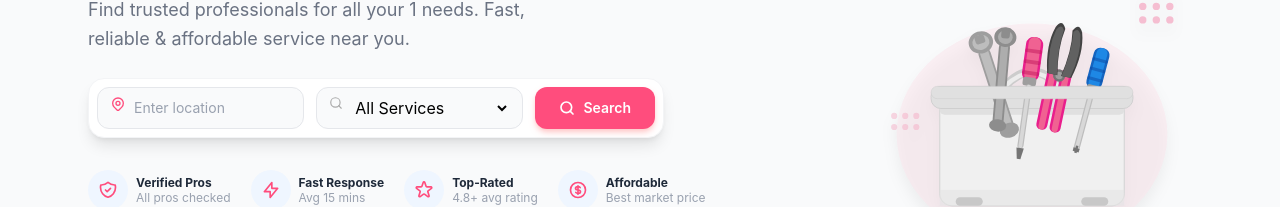
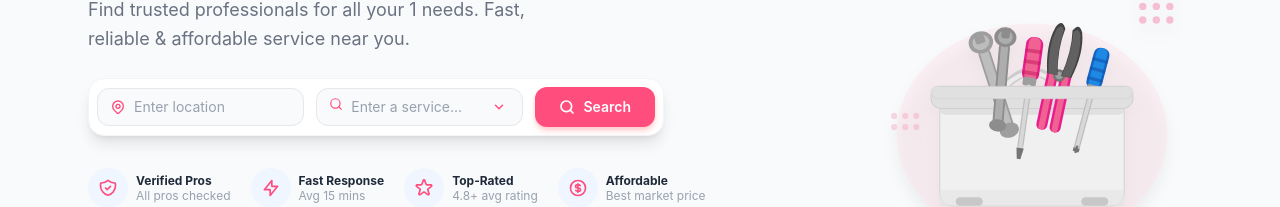
Before and after one commit to suriyaafrin/Hater-Kache, a React (Vite) app: page /services/1 in a window 1280 px wide. Shown: the part 238-445 px from the top of the page. Built offline with nearby package versions, Linux system fonts and the light colour scheme.

Commit message:
feat: update ServiceDropdown for improved UI and functionality; add new icons and enhance PlumbingHero component logic

```diff
--- a/src/img_folder/img.jsx
+++ b/src/img_folder/img.jsx
@@ -68,7 +68,7 @@ export function MenuCloseIcon() {
 export function SearchIcon() {
   return (
     <svg width="14" height="14" viewBox="0 0 24 24" fill="none"
-      stroke="#aaa" strokeWidth="2" strokeLinecap="round" aria-hidden="true" className="shrink-0">
+      stroke="#FF4D7D" strokeWidth="2" strokeLinecap="round" aria-hidden="true" className="shrink-0">
       <circle cx="11" cy="11" r="8" />
       <line x1="21" y1="21" x2="16.65" y2="16.65" />
     </svg>
@@ -1023,3 +1023,88 @@ export function LargeSearchIcon() {
     </svg>
   );
 }
+export const ICONS = {
+  droplet: (
+    <svg viewBox="0 0 24 24" fill="none" stroke="currentColor" strokeWidth="2" strokeLinecap="round" strokeLinejoin="round" className="w-4 h-4">
+      <path d="M12 2C6 10 4 14 4 17a8 8 0 0 0 16 0c0-3-2-7-8-15z" />
+    </svg>
+  ),
+  wave: (
+    <svg viewBox="0 0 24 24" fill="none" stroke="currentColor" strokeWidth="2" strokeLinecap="round" strokeLinejoin="round" className="w-4 h-4">
+      <path d="M2 12c1.5-2 3-2 4.5 0s3 2 4.5 0 3-2 4.5 0 3 2 4.5 0" />
+      <path d="M2 17c1.5-2 3-2 4.5 0s3 2 4.5 0 3-2 4.5 0 3 2 4.5 0" />
+      <path d="M2 7c1.5-2 3-2 4.5 0s3 2 4.5 0 3-2 4.5 0 3 2 4.5 0" />
+    </svg>
+  ),
+  search: (
+    <svg viewBox="0 0 24 24" fill="none" stroke="currentColor" strokeWidth="2" strokeLinecap="round" strokeLinejoin="round" className="w-4 h-4">
+      <circle cx="11" cy="11" r="8" />
+      <path d="M21 21l-4.35-4.35" />
+      <path d="M11 8v6M8 11h6" />
+    </svg>
+  ),
+  flame: (
+    <svg viewBox="0 0 24 24" fill="none" stroke="currentColor" strokeWidth="2" strokeLinecap="round" strokeLinejoin="round" className="w-4 h-4">
+      <path d="M8.5 14.5A2.5 2.5 0 0011 12c0-1.38-.5-2-1-3-1.072-2.143-.224-4.054 2-6 .5 2.5 2 4.9 4 6.5 2 1.6 3 3.5 3 5.5a7 7 0 11-14 0c0-1.153.433-2.294 1-3a2.5 2.5 0 002.5 3z" />
+    </svg>
+  ),
+  shower: (
+    <svg viewBox="0 0 24 24" fill="none" stroke="currentColor" strokeWidth="2" strokeLinecap="round" strokeLinejoin="round" className="w-4 h-4">
+      <path d="M4 4l4 4" />
+      <path d="M4 8A10 10 0 0 1 14 4" />
+      <path d="M8 4a10 10 0 0 1 4 10" />
+      <line x1="10" y1="14" x2="10.01" y2="14" />
+      <line x1="14" y1="16" x2="14.01" y2="16" />
+      <line x1="10" y1="18" x2="10.01" y2="18" />
+      <line x1="14" y1="20" x2="14.01" y2="20" />
+      <line x1="6"  y1="16" x2="6.01"  y2="16" />
+      <line x1="6"  y1="20" x2="6.01"  y2="20" />
+    </svg>
+  ),
+  filter: (
+    <svg viewBox="0 0 24 24" fill="none" stroke="currentColor" strokeWidth="2" strokeLinecap="round" strokeLinejoin="round" className="w-4 h-4">
+      <polygon points="22 3 2 3 10 12.46 10 19 14 21 14 12.46 22 3" />
+    </svg>
+  ),
+  alert: (
+    <svg viewBox="0 0 24 24" fill="none" stroke="currentColor" strokeWidth="2" strokeLinecap="round" strokeLinejoin="round" className="w-4 h-4">
+      <path d="M10.29 3.86L1.82 18a2 2 0 001.71 3h16.94a2 2 0 001.71-3L13.71 3.86a2 2 0 00-3.42 0z" />
+      <line x1="12" y1="9" x2="12" y2="13" />
+      <line x1="12" y1="17" x2="12.01" y2="17" />
+    </svg>
+  ),
+  sewage: (
+    <svg viewBox="0 0 24 24" fill="none" stroke="currentColor" strokeWidth="2" strokeLinecap="round" strokeLinejoin="round" className="w-4 h-4">
+      <polyline points="1 4 1 10 7 10" />
+      <polyline points="23 20 23 14 17 14" />
+      <path d="M20.49 9A9 9 0 005.64 5.64L1 10M23 14l-4.64 4.36A9 9 0 013.51 15" />
+    </svg>
+  ),
+  wrench: (
+    <svg viewBox="0 0 24 24" fill="none" stroke="currentColor" strokeWidth="2" strokeLinecap="round" strokeLinejoin="round" className="w-4 h-4">
+      <path d="M14.7 6.3a1 1 0 000 1.4l1.6 1.6a1 1 0 001.4 0l3.77-3.77a6 6 0 01-7.94 7.94l-6.91 6.91a2.12 2.12 0 01-3-3l6.91-6.91a6 6 0 017.94-7.94l-3.76 3.76z" />
+    </svg>
+  ),
+  searchIcon: (
+    <svg viewBox="0 0 24 24" fill="none" stroke="currentColor" strokeWidth="2" strokeLinecap="round" strokeLinejoin="round" className="w-4 h-4">
+      <circle cx="11" cy="11" r="8" />
+      <path d="M21 21l-4.35-4.35" />
+    </svg>
+  ),
+  chevron: (
+    <svg viewBox="0 0 24 24" fill="none" stroke="currentColor" strokeWidth="2.5" strokeLinecap="round" strokeLinejoin="round" className="w-4 h-4">
+      <polyline points="6 9 12 15 18 9" />
+    </svg>
+  ),
+  check: (
+    <svg viewBox="0 0 24 24" fill="none" stroke="currentColor" strokeWidth="2.5" strokeLinecap="round" strokeLinejoin="round" className="w-4 h-4">
+      <polyline points="20 6 9 17 4 12" />
+    </svg>
+  ),
+  close: (
+    <svg viewBox="0 0 24 24" fill="none" stroke="currentColor" strokeWidth="2.5" strokeLinecap="round" strokeLinejoin="round" className="w-3 h-3">
+      <line x1="18" y1="6" x2="6" y2="18" />
+      <line x1="6" y1="6" x2="18" y2="18" />
+    </svg>
+  ),
+};
--- a/src/pages/all-services/service-dropdown/index.jsx
+++ b/src/pages/all-services/service-dropdown/index.jsx
@@ -1,24 +1,122 @@
+import { useState, useRef, useEffect } from "react";
+
 export function ServiceDropdown({ dropDownData, onChange, value }) {
-  const handleSelect = (event) => {
-    onChange(event.target.value);
+  const [isOpen, setIsOpen] = useState(false);
+  const shellRef = useRef(null);
+
+  const selectedItem = dropDownData.find(
+    (s) => (s.slug || s.id) === value
+  );
+
+  useEffect(() => {
+    const handleClickOutside = (e) => {
+      if (shellRef.current && !shellRef.current.contains(e.target)) {
+        setIsOpen(false);
+      }
+    };
+    document.addEventListener("mousedown", handleClickOutside);
+    return () => document.removeEventListener("mousedown", handleClickOutside);
+  }, []);
+
+  const handleSelect = (slug) => {
+    onChange(slug);
+    setIsOpen(false);
   };
 
+  const hasValue = value && value !== "All Services" && value !== "all-services";
+
   return (
-    <div className="relative flex-1">
-      <select
-        className="w-full outline-none bg-transparent"
-        value={value}
-        onChange={handleSelect}
+    <div ref={shellRef} className="relative flex-1">
+      {/* Trigger */}
+      <button
+        type="button"
+        onClick={() => setIsOpen((prev) => !prev)}
+        className="w-full flex items-center gap-2 pr-1 outline-none bg-transparent cursor-pointer transition-colors"
       >
-        {dropDownData.map((service) => (
-          <option
-            key={service.id}
-            value={service.slug||service.id}
-          >
-            {service.label}
-          </option>
-        ))}
-      </select>
+        {/* Selected icon */}
+        {hasValue && selectedItem?.icon && (
+          <span className="shrink-0 text-[#FF4D7D]">
+            {selectedItem.icon}
+          </span>
+        )}
+
+        <span
+          className={`
+            flex-1 text-left text-sm transition-colors truncate
+            ${hasValue
+              ? "text-[#1E3A5F] font-semibold"
+              : "text-gray-400 font-normal"
+            }
+          `}
+        >
+          {selectedItem?.label || "Enter a service..."}
+        </span>
+
+        <svg
+          className={`shrink-0 transition-transform duration-200 ${isOpen ? "rotate-180" : ""}`}
+          xmlns="http://www.w3.org/2000/svg"
+          width="14"
+          height="14"
+          viewBox="0 0 24 24"
+          fill="none"
+          stroke="#FF4D7D"
+          strokeWidth="2.5"
+          strokeLinecap="round"
+          strokeLinejoin="round"
+          aria-hidden="true"
+        >
+          <path d="m6 9 6 6 6-6" />
+        </svg>
+      </button>
+
+      {/* Dropdown Panel */}
+      {isOpen && (
+        <div className="absolute left-0 top-full mt-1 z-50 w-full bg-white rounded-xl border border-gray-200 shadow-sm overflow-hidden">
+          <div className="py-1">
+            {dropDownData.map((service, index) => {
+              const slug = service.slug || service.id;
+              const isSelected = slug === value;
+              const isAllServices =
+                slug === "all-services" || service.label === "All Services";
+
+              return (
+                <div key={service.id}>
+                  {isAllServices && index !== 0 && (
+                    <div className="mx-3 my-1 h-px bg-gray-100" />
+                  )}
+                  <button
+                    type="button"
+                    onClick={() => handleSelect(slug)}
+                    className={`
+                      w-full flex items-center gap-2.5 px-4 py-2 text-left text-sm
+                      transition-colors cursor-pointer
+                      ${isSelected
+                        ? "text-[#1E3A5F] font-bold"
+                        : "text-gray-500 font-bold hover:bg-gray-50 hover:text-[#1E3A5F]"
+                      }
+                    `}
+                  >
+                    {/* Service icon */}
+                    {service.icon ? (
+                      <span className="shrink-0 text-base text-[#FF4D7D]">
+                        {service.icon}
+                      </span>
+                    ) : (
+                      <span
+                        className={`
+                          w-1.5 h-1.5 rounded-full shrink-0 transition-colors
+                          ${isSelected ? "bg-[#FF4D7D]" : "border border-gray-300"}
+                        `}
+                      />
+                    )}
+                    {service.label}
+                  </button>
+                </div>
+              );
+            })}
+          </div>
+        </div>
+      )}
     </div>
   );
 }
--- a/src/plumbing/PlumbingHero.jsx
+++ b/src/plumbing/PlumbingHero.jsx
@@ -22,17 +22,15 @@ const capitalize = (str) =>
     .join(" ");
 
 function PlumbingHero({ slug }) {
-  // ✅ Get the matching service object for this slug
   const currentService = slug
     ? services.find((service) => service.slug === slug)
     : null;
 
-  const filteredServices = currentService ? currentService.slugData : { serviceList: plumbersServices };
+  const filteredServices = currentService
+    ? currentService.slugData
+    : { serviceList: plumbersServices };
 
-  // ✅ Dynamic technicians — uses the correct worker array per slug
   const workers = currentService?.slugData?.technicians ?? plumbersWorkers;
-
-  // ✅ Initialize dropdown with first label from the correct service list
   const defaultService = filteredServices.serviceList?.[0]?.label ?? "All Services";
 
   const [selected, setSelected] = useState(defaultService);
@@ -48,6 +46,7 @@ function PlumbingHero({ slug }) {
   const [selectedPlumber, setSelectedPlumber] = useState(null);
 
   const ddRef = useRef(null);
+  const selectedRef = useRef(defaultService);
 
   const displayName = slug ? capitalize(slug) : "All Services";
 
@@ -59,8 +58,7 @@ function PlumbingHero({ slug }) {
     return () => document.removeEventListener("mousedown", handler);
   }, []);
 
-  // ✅ Now filters from the correct workers array dynamically
-  const runSearch = (svc = selected) => {
+  const runSearch = (svc = selectedRef.current) => {
     const loc = location.trim().toLowerCase();
 
     setLoading(true);
@@ -76,9 +74,10 @@ function PlumbingHero({ slug }) {
             (a) =>
               a.toLowerCase().includes(loc) || loc.includes(a.toLowerCase())
           );
-        // ✅ Case-insensitive match so "AC Installation" === "ac installation"
+        const isAllServices =
+          svc === "All Services" || svc === "all-services";
         const matchSvc =
-          svc === "All Services" ||
+          isAllServices ||
           p.service.toLowerCase() === svc.toLowerCase();
         return matchLoc && matchSvc;
       });
@@ -95,6 +94,7 @@ function PlumbingHero({ slug }) {
 
   const handleServiceChange = (value) => {
     setSelected(value);
+    selectedRef.current = value;
     runSearch(value);
   };
 
@@ -138,13 +138,14 @@ function PlumbingHero({ slug }) {
                 {displayName} <span className="text-[#FF4D7D]">Services</span>
               </h1>
               <p className="mt-4 text-lg text-gray-500 max-w-md leading-relaxed">
-                Find trusted professionals for all your {displayName.toLowerCase()} needs.
-                Fast, reliable &amp; affordable service near you.
+                Find trusted professionals for all your{" "}
+                {displayName.toLowerCase()} needs. Fast, reliable &amp;
+                affordable service near you.
               </p>
             </div>
 
-            <div className="flex flex-col sm:flex-row gap-3 bg-white shadow-lg rounded-2xl p-2 border border-gray-100 max-w-xl">
-              <div className="flex item-center gap-2 flex-1 px-3 py-2 rounded-xl bg-gray-50 border border-gray-200 focus-within:border-[#FF4D7D] transition-colors">
+            <div className="flex flex-col items-center md:flex-row sm:flex-row gap-3 bg-white shadow-lg rounded-2xl p-2 border border-gray-100 max-w-xl">
+              <div className="flex items-center gap-2 flex-1 px-3 py-2 rounded-xl bg-gray-50 border border-gray-200 focus-within:border-[#FF4D7D] transition-colors">
                 <PinLocationIcon />
                 <input
                   className="bg-transparent text-sm text-gray-700 w-full outline-none placeholder-gray-400"
```
